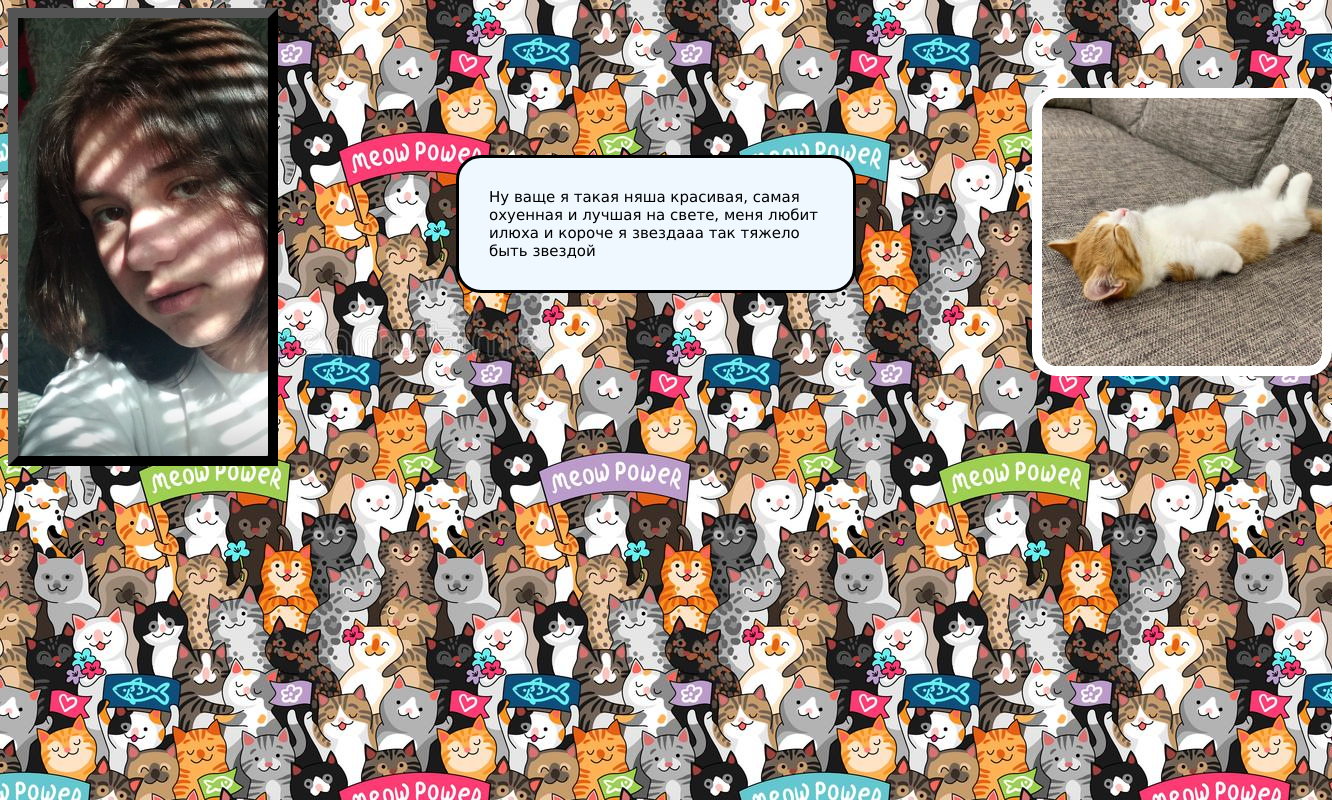
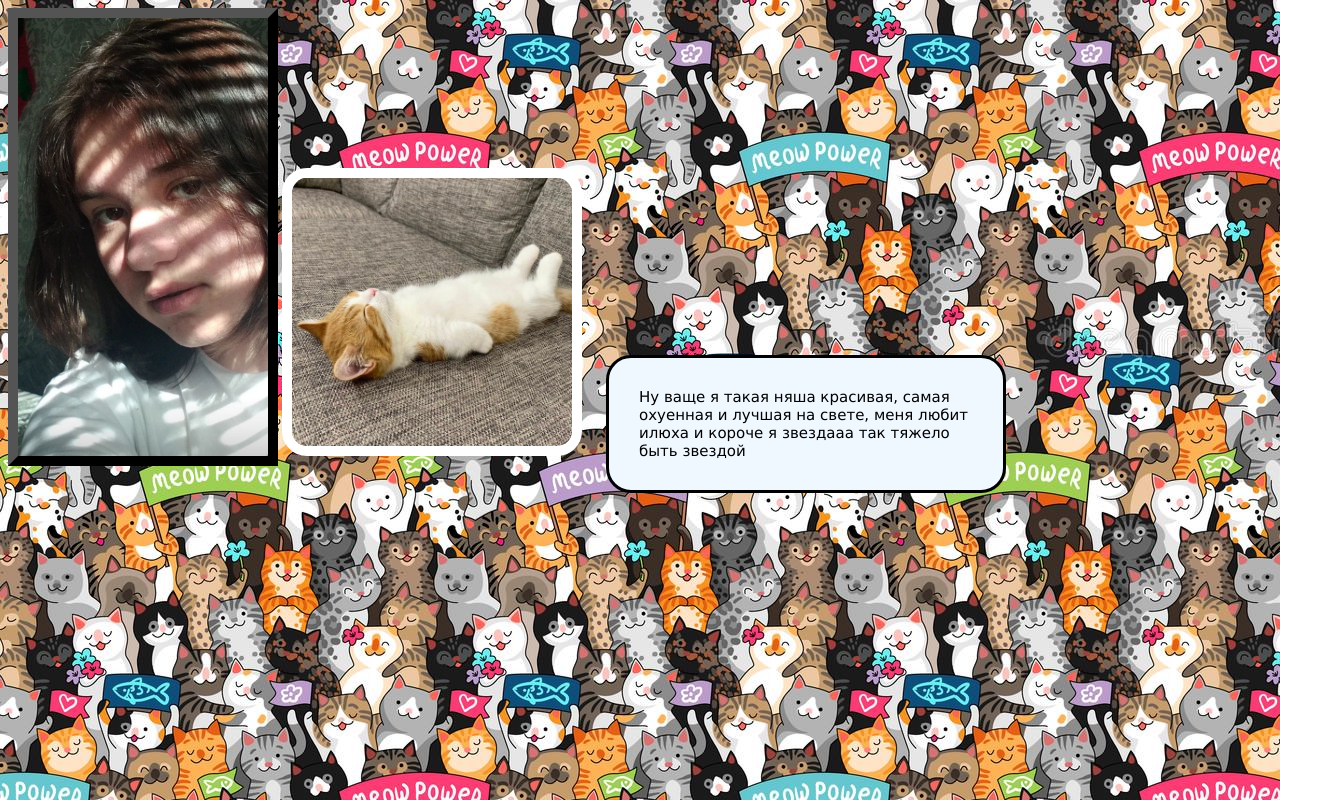
Before and after one commit to anyone864/lizatop, a plain HTML site: page index.html in a window 1280 px wide. Shown: the whole page, 1332 px wide, since content can reach past the window. Drawn offline with Linux system fonts and the light colour scheme.

Commit message:
Update style.css

```diff
--- a/css/style.css
+++ b/css/style.css
@@ -13,9 +13,6 @@ div {
 
 .photoCat {
     width: 300px;
-    position: relative;
-    left: 750px;
-    bottom: 80px;
     border: 10px solid white;
     border-radius: 25px;
 }
@@ -29,9 +26,6 @@ div {
 
 .aboutMe {
     width: 400px;
-    position: relative;
-    bottom: 200px;
-    right: 150px;
     background-color: aliceblue;
     padding: 30px;
     margin: 20px;
```
